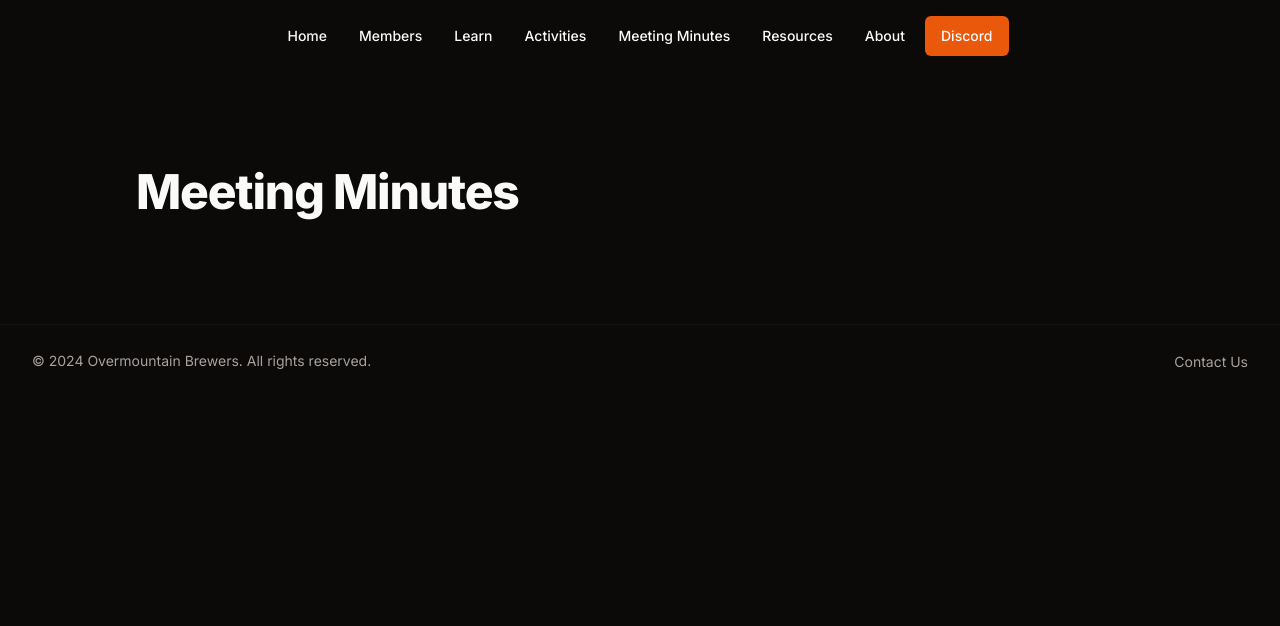
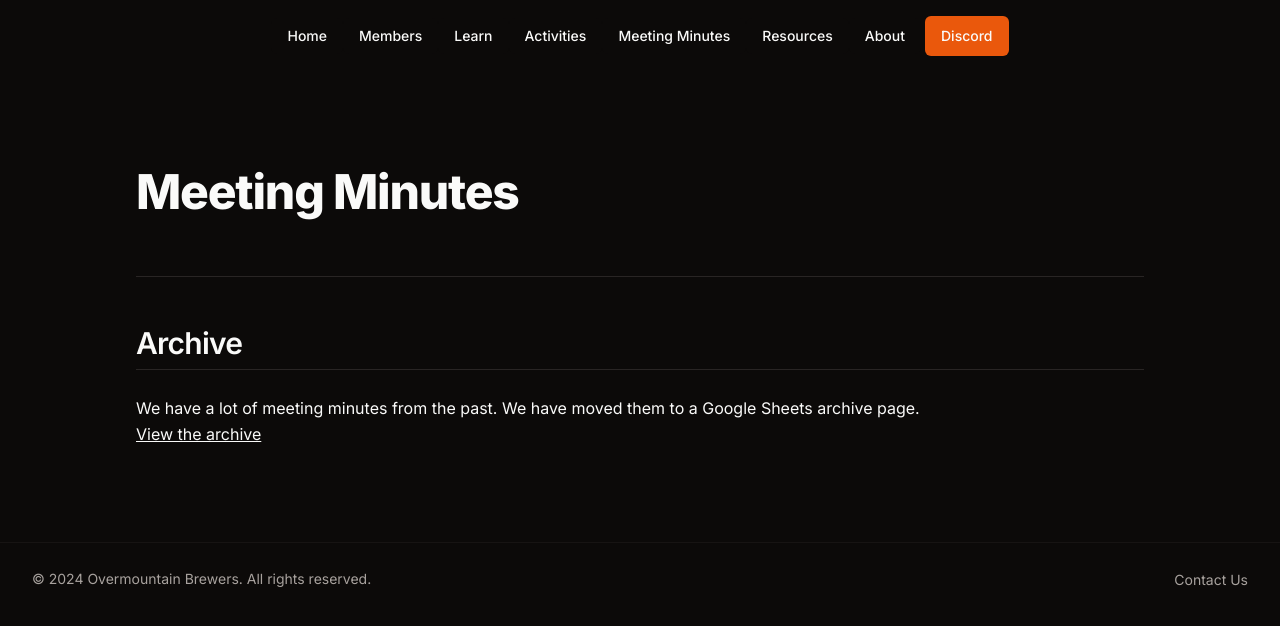
Before and after one commit to OvermountainBrewers/omb_website, a Next.js app in the folder site/: page /meeting-minutes in a window 1280 px wide. Shown: the top 626 px of the page. Built offline with nearby package versions, Linux system fonts and the light colour scheme.

Commit message:
feat: add archive link to meeting minutes

```diff
--- a/site/app/meeting-minutes/page.tsx
+++ b/site/app/meeting-minutes/page.tsx
@@ -1,3 +1,5 @@
+import { ArchiveSection } from "@/components/archive_section";
+import { Divider } from "@/components/divider";
 import Main from "@/components/main";
 import { H1 } from "@/components/typography";
 import { Metadata } from "next";
@@ -13,6 +15,8 @@ export default async function Page() {
   return (
     <Main>
       <H1>Meeting Minutes</H1>
+      <Divider />
+      <ArchiveSection archiveType="meeting minutes" url="https://docs.google.com/spreadsheets/d/1pUzcV2MVy1lp9vWkHeAFMb8aHY23q0AjYnTVvUl6Yuk/edit?usp=drive_link" />
     </Main>
   );
 }
--- /dev/null
+++ b/site/components/archive_section.tsx
@@ -0,0 +1,16 @@
+import Link from "next/link";
+import { H2, P } from "./typography";
+
+export function ArchiveSection({ url, archiveType }: { url: string, archiveType: string }): React.ReactNode {
+    return (
+        <>
+            <H2>Archive</H2>
+            <P>
+                We have a lot of {archiveType} from the past. We have moved them to a Google Sheets archive page.
+            </P>
+            <Link className="underline" href={url} target="_blank" rel="noopener noreferrer">
+                View the archive
+            </Link>
+        </>
+    );
+}
```
